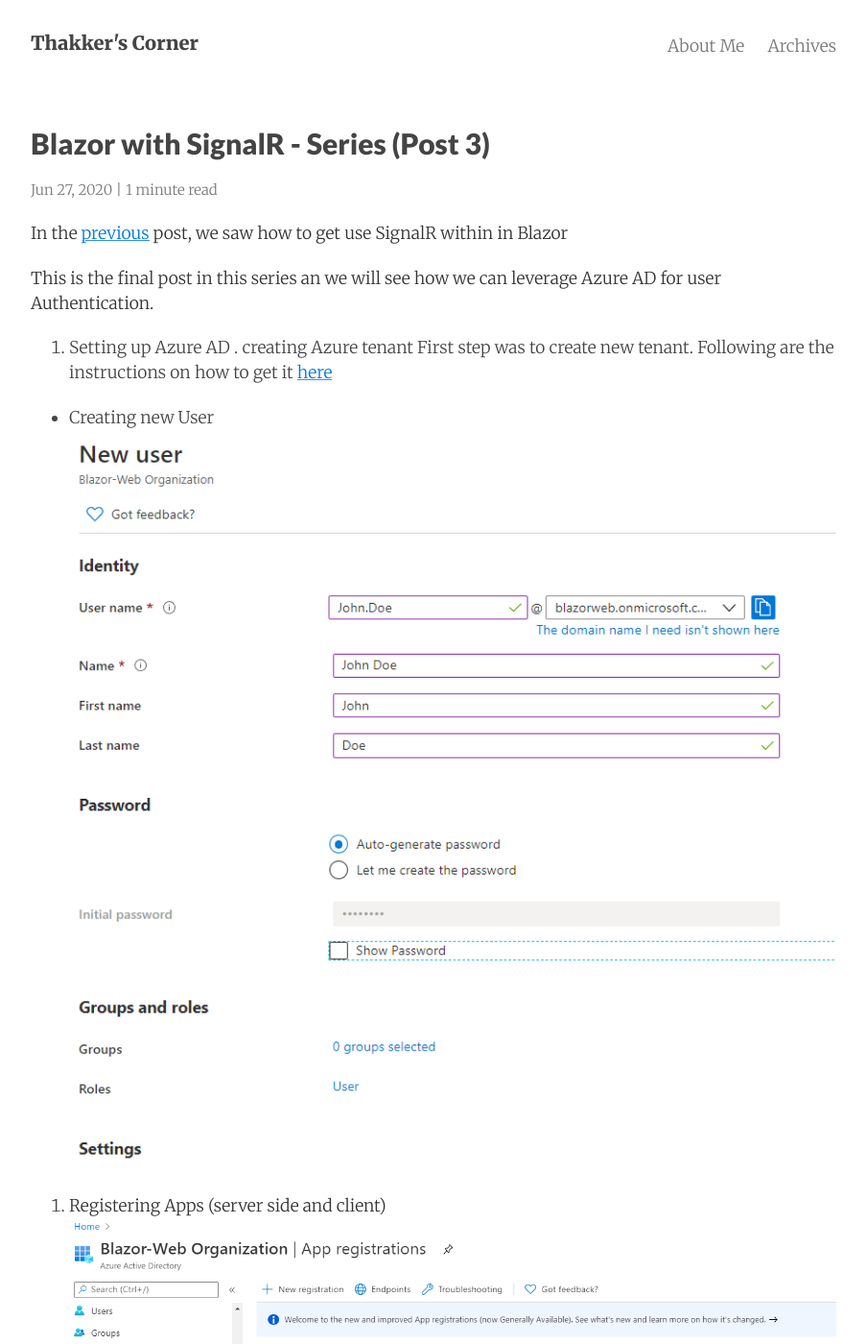
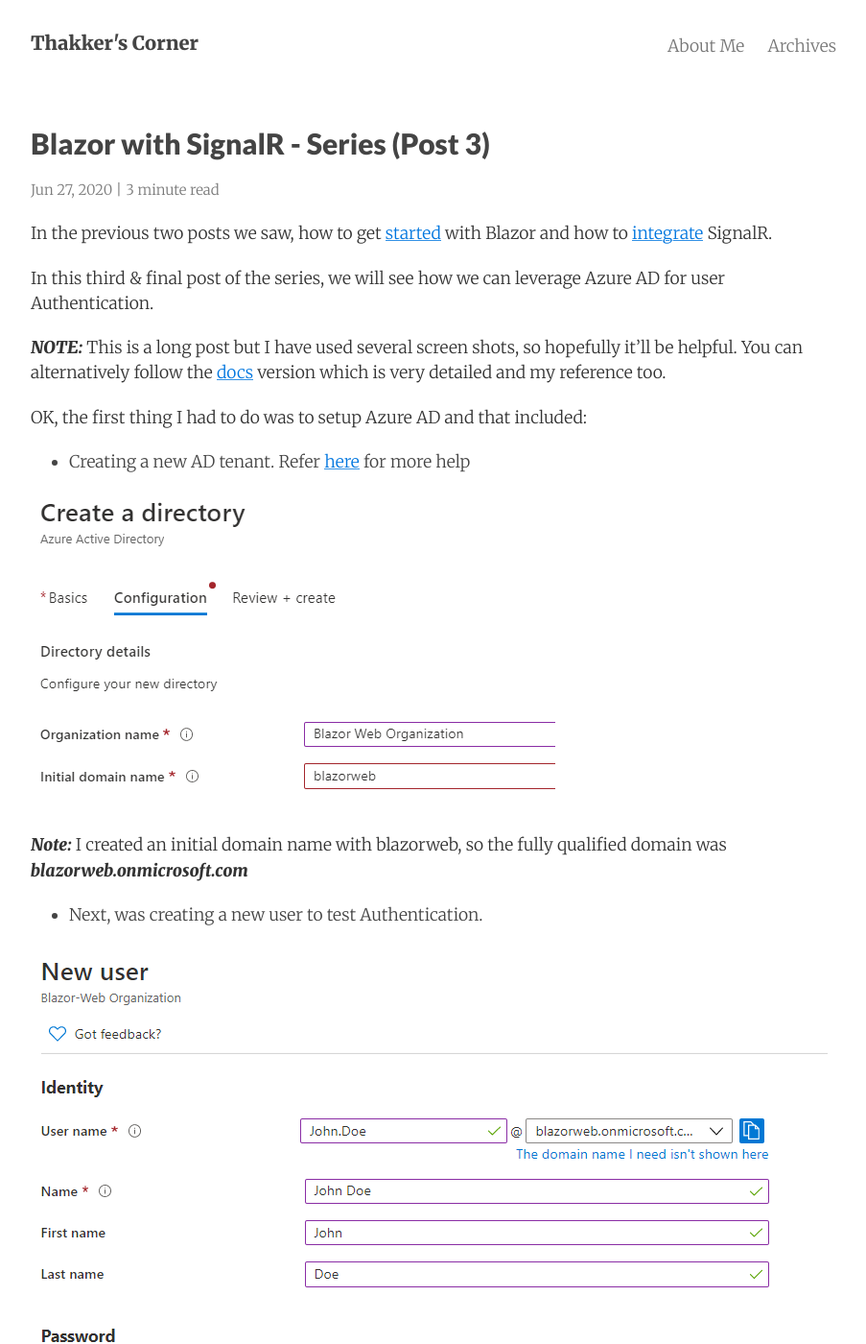
Before and after one commit to AdiThakker/AdiThakker.github.io, a Jekyll site: the page built from _posts/2020-06-29-Blazor-SignalR-3.md, in a window 1280 px wide and 1400 px high. Shown: the whole window at 96% size, without its empty margins (188-1091 px from the left). Built offline with Jekyll 4.4.1, drawn with Linux system fonts in a browser that asks for light colours; nearby versions of some CDN libraries; comment, search, counter and statistics services are not loaded; some of the changed text lies outside the part shown.

Commit message:
Updated AAD post

```diff
--- a/_posts/2020-06-29-Blazor-SignalR-3.md
+++ b/_posts/2020-06-29-Blazor-SignalR-3.md
@@ -6,35 +6,55 @@
 categories: Blazor, SignalR, ASP.Net Core
 ---
 
-In the [previous]({{site.url}}/Blazor-SignalR-2) post, we saw how to get use SignalR within in Blazor
+In the previous two posts we saw, how to get [started]({{site.url}}/Blazor-SignalR-1) with Blazor and how to [integrate]({{site.url}}/Blazor-SignalR-2) SignalR.
 
-This is the final post in this series an we will see how we can leverage Azure AD for user Authentication.
+In this third & final post of the series, we will see how we can leverage Azure AD for user Authentication.
 
-1. Setting up Azure AD . creating Azure tenant
-First step was to create  new tenant. Following are the instructions on how to get it [here](https://docs.microsoft.com/en-us/azure/active-directory/develop/quickstart-create-new-tenant)
+***NOTE:*** This is a long post but I have used several screen shots, so hopefully it'll be helpful. You can alternatively follow the [docs](https://docs.microsoft.com/en-us/aspnet/core/blazor/security/webassembly/hosted-with-azure-active-directory?view=aspnetcore-3.1) version which is very detailed and my reference too.
 
-- Creating new User
+OK, the first thing I had to do was to setup Azure AD and that included:
+
+- Creating a new AD tenant. Refer [here](https://docs.microsoft.com/en-us/azure/active-directory/develop/quickstart-create-new-tenant) for more help
+
+![Setup]({{site.url}}/images/Blazor-AAD-0.png)
+
+***Note:*** I created an initial domain name with blazorweb, so the fully qualified domain was ***blazorweb.onmicrosoft.com***
+
+- Next, was creating a new user to test Authentication.
+
 ![Setup]({{site.url}}/images/Blazor-AAD-1.png)
 
+- After that I had to register the Blazor apps (If you remember there are two, ***Blazor-Web.Server & Blazor-Web.Client***)
 
-2. Registering Apps (server side and client)
+***Note:*** Following is the screen for registering Apps in the Blazor-Web AD tenant.
+
 ![Setup]({{site.url}}/images/Blazor-AAD-2.png)
 
-3. Server side configuration
+For the server app, I just entered the appropriate name (this can be anything) with the supported account types and left the Redirect URI empty as that's not needed.
+
 ![Setup]({{site.url}}/images/Blazor-AAD-3.png)
-![Setup]({{site.url}}/images/Blazor-AAD-4.png)
+
+Then I removed all the API permissions and added a scope with the name ***API.Access*** as shown here:
+
 ![Setup]({{site.url}}/images/Blazor-AAD-5.png)
+
 ![Setup]({{site.url}}/images/Blazor-AAD-6.png)
 
-4. Client side configuration
+***Note:*** I had to make note of the ***Application ID*** & ***Tenant ID*** (you can get those values from the Overview tab) as they are needed for configuration settings.
+
+OK, next was registering the ***Blazor-Web.Client*** app and in this case I had to enter the ***Redirect URI*** value which is what gets called back after authentication (in our case its the locally hosted Blazor client app url or the default onewith port 5001)
 
 ![Setup]({{site.url}}/images/Blazor-AAD-7.png)
-![Setup]({{site.url}}/images/Blazor-AAD-8.png)
+
+For Implicit Grant I checked both available options.
+
 ![Setup]({{site.url}}/images/Blazor-AAD-9.png)
+
+And for API Permissions, I added API.Access scope from the server registration as shown here:
+
 ![Setup]({{site.url}}/images/Blazor-AAD-10.png)
 
-Install Microsoft.AspNetCore.Authentication.AzureAD.UI NuGet package
-
+Once, the apps were registed in Azur AD, I had to modify the Blazor apps for adding Azure AD  Authentication packages. So I installed Microsoft.AspNetCore.Authentication.AzureAD.UI NuGet package ad modified ConfigureServices method in the ***Startup.cs*** of the Blazor-Web.Server project.
 
 ~~~csharp
 public void ConfigureServices(IServiceCollection services)
@@ -81,7 +101,7 @@
 }
 ~~~
 
-Server appsettings.json Azure AD configuration for server is
+Once, done with that, I then modified Blazor-Web.Server project's ***appsettings.json*** to include following  Azure AD configuration for server:
 
 ~~~json
 "AzureAd": {
@@ -92,11 +112,9 @@
   }
 ~~~
 
-Import following NuGet package for the client App
+Next, was to mofify  Blazor-Web.Client project for Azure AD Authentication starting with importing  ***Microsoft.Authentication.WebAssembly.Msal*** NuGet package.
 
-Microsoft.Authentication.WebAssembly.Msal
-
-In the program.cs add the following
+Then, I modified the ***program.cs*** to add the following:
 
 ~~~csharp
 builder.Services.AddMsalAuthentication(options =>
@@ -168,3 +186,24 @@
     }
 }
 ~~~
+
+Update App.razor with the new components
+
+~~~html
+<CascadingAuthenticationState>
+    <Router AppAssembly="@typeof(Program).Assembly">
+        <Found Context="routeData">
+            <AuthorizeRouteView RouteData="@routeData" DefaultLayout="@typeof(MainLayout)">
+                <NotAuthorized>
+                    <RedirectToLogin />
+                </NotAuthorized>
+            </AuthorizeRouteView>
+        </Found>
+        <NotFound>
+            <LayoutView Layout="@typeof(MainLayout)">
+                <p>Sorry, there's nothing at this address.</p>
+            </LayoutView>
+        </NotFound>
+    </Router>
+</CascadingAuthenticationState>
+~~~
```
Also changed, not shown: other parts of _posts/2020-06-29-Blazor-SignalR-3.md (+2 -2 lines), images/Blazor-AAD-0.png (added), images/Blazor-AAD-11.png (added), images/Blazor-AAD-12.png (added), images/Blazor-AAD-13.png (added), images/Blazor-AAD-14.png (added), images/Blazor-AAD-15.png (added), images/Blazor-AAD-16.png (added), images/Blazor-AAD-17.png (added).
